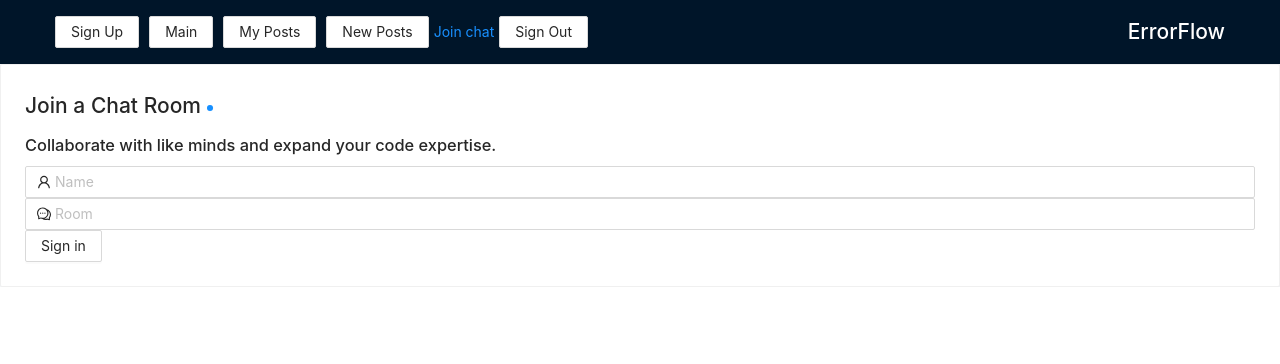
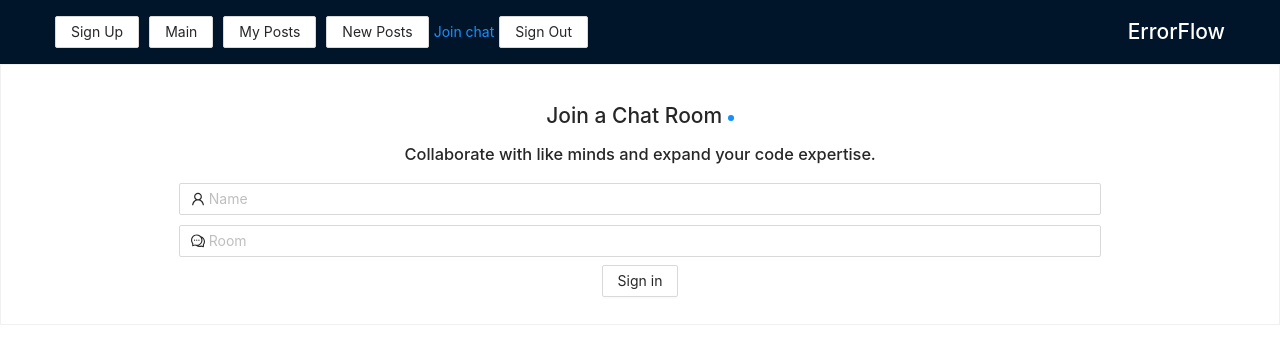
Before and after one commit to UCI-Bootcamp-Project-3-ErrorFlow/ErrorFlow, a React (Create React App) app in the folder client/: page /join in a window 1280 px wide. Shown: the top 364 px of the page. Built offline with nearby package versions, Linux system fonts and the light colour scheme.

Commit message:
stylesheet added for Join.js

```diff
--- a/client/src/components/Join/Join.css
+++ b/client/src/components/Join/Join.css
@@ -0,0 +1,16 @@
+.joinOuterContainer{
+    text-align: center;
+}
+.heading{
+    margin: 10px;
+}
+.subHeading{
+    margin: 10px;
+}
+.chatInput{
+    margin: 5px;
+    max-width: 75%;
+}
+.chatOpenBtn{
+    margin: 3px;
+}
```
